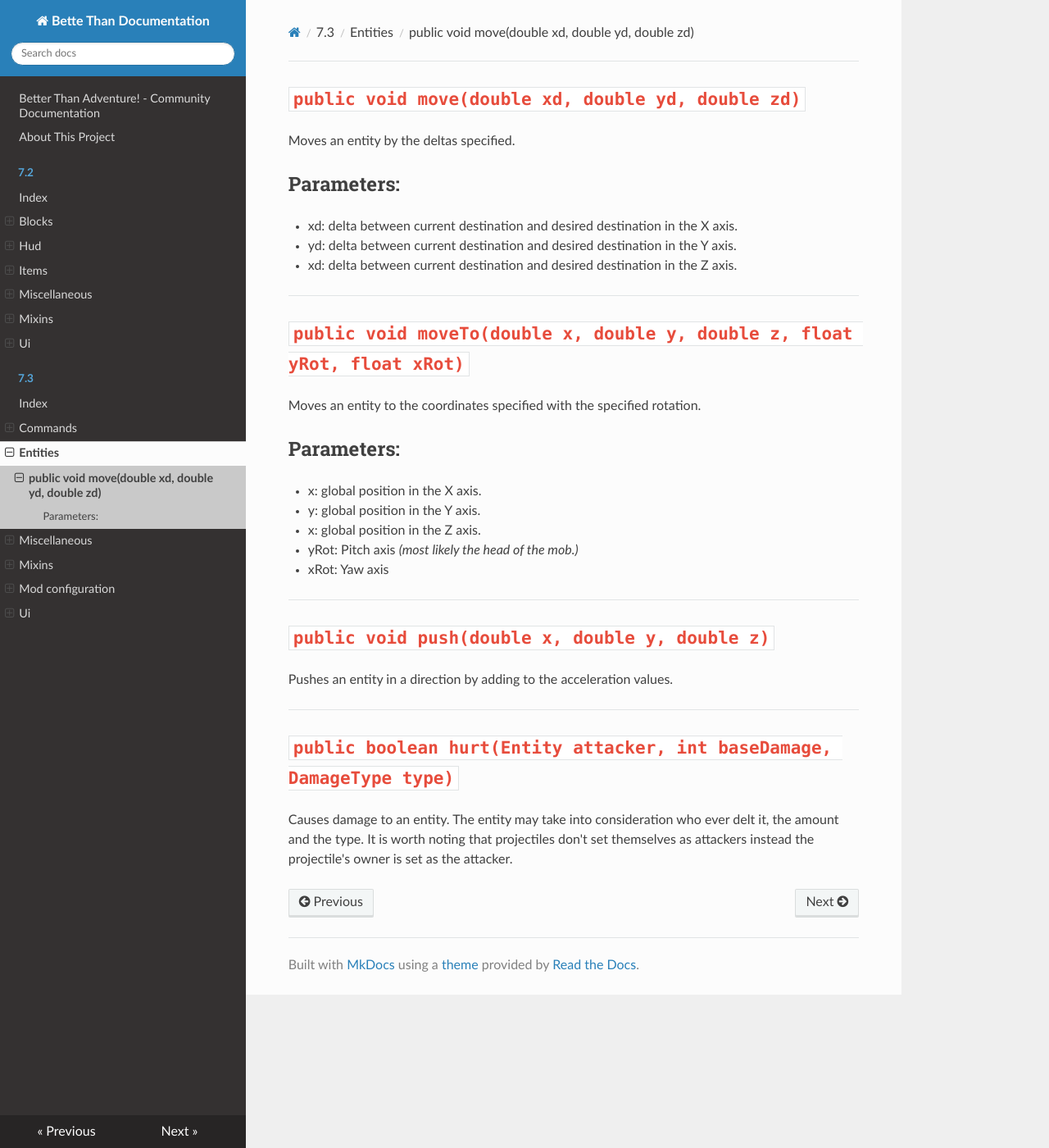
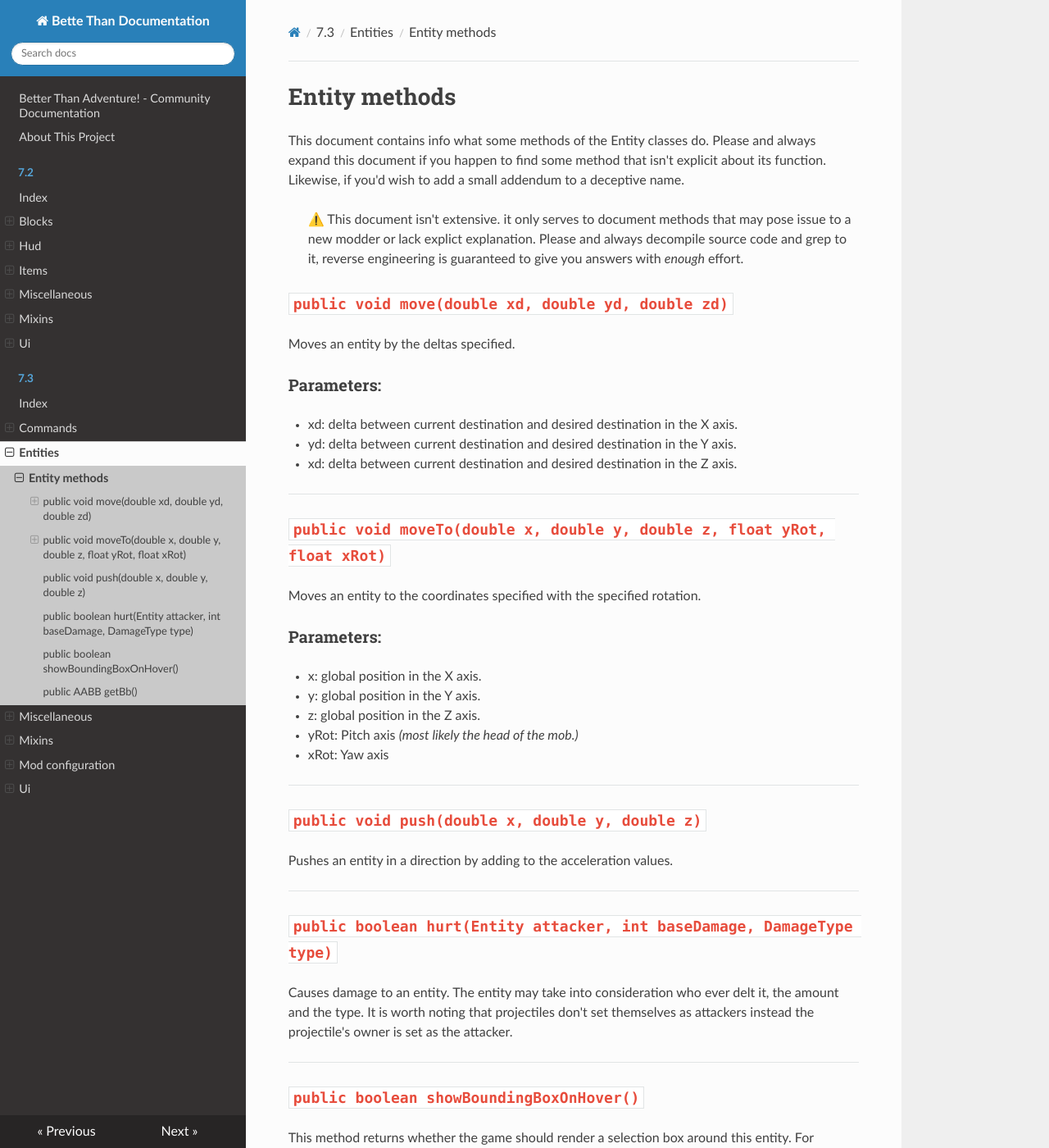
Before and after one commit to Turnip-Labs/BetterThanDocumentation, an MkDocs documentation site: the page built from docs/7.3/entities/entity_methods.md, in a window 1280 px wide and 1400 px high. Shown: the whole window at 82% size. Built offline with MkDocs 1.6.1, drawn with Linux system fonts in a browser that asks for light colours; nearby versions of some CDN libraries; some of the changed text lies outside the part shown.

Commit message:
fix typo; add more methods

```diff
--- a/docs/7.3/entities/entity_methods.md
+++ b/docs/7.3/entities/entity_methods.md
@@ -1,8 +1,16 @@
-# `public void move(double xd, double yd, double zd)`
+# Entity methods
+
+This document contains info what some methods of the Entity classes do.
+Please and always expand this document if you happen to find some method that isn't explicit about its function. Likewise, if you'd wish to add a small addendum to a deceptive name.
+
+> ⚠️ This document isn't extensive. it only serves to document methods that may pose issue to a new modder or lack explict explanation.
+> Please and always decompile source code and grep to it, reverse engineering is guaranteed to give you answers with *enough* effort.
+
+## `public void move(double xd, double yd, double zd)`
 
 Moves an entity by the deltas specified.
 
-## Parameters:
+### Parameters:
 
 * xd: delta between current destination and desired destination in the X axis.
 * yd: delta between current destination and desired destination in the Y axis.
@@ -10,27 +18,40 @@
 
 ---
 
-# `public void moveTo(double x, double y, double z, float yRot, float xRot)`
+## `public void moveTo(double x, double y, double z, float yRot, float xRot)`
 
 Moves an entity to the coordinates specified with the specified rotation.
 
-## Parameters:
+### Parameters:
 
 * x: global position in the X axis.
 * y: global position in the Y axis.
-* x: global position in the Z axis.
+* z: global position in the Z axis.
 * yRot: Pitch axis *(most likely the head of the mob.)*
 * xRot: Yaw axis
 
 ---
 
-# `public void push(double x, double y, double z)`
+## `public void push(double x, double y, double z)`
 
 Pushes an entity in a direction by adding to the acceleration values.
 
 ---
 
-# `public boolean hurt(Entity attacker, int baseDamage, DamageType type)`
+## `public boolean hurt(Entity attacker, int baseDamage, DamageType type)`
 
 Causes damage to an entity. The entity may take into consideration who ever delt it, the amount and the type.
 It is worth noting that projectiles don't set themselves as attackers instead the projectile's owner is set as the attacker.
+
+---
+
+## `public boolean showBoundingBoxOnHover()`
+
+This method returns whether the game should render a selection box around this entity. For example, boats, fire and paintings all return `true`.
+
+---
+
+## `public AABB getBb()`
+
+Returns the bounding box to be used for *Collision*. Normally entities have soft pushable collision but some entities such as boats may allow a player to stand on them.
+As such, you can use this method to return a solid box. Normally, something like this would do fine: `@Override public AABB getBb() { return this.bb.copy(); }`.
```
